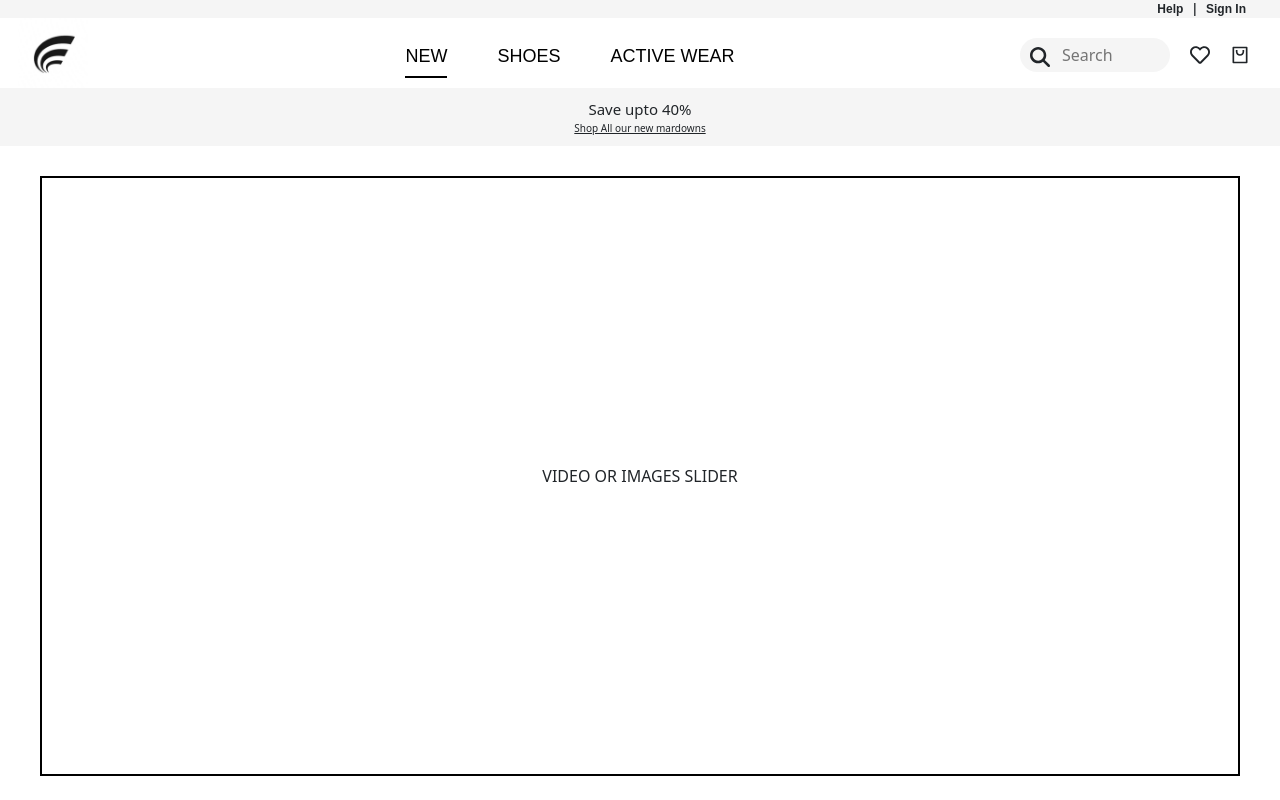
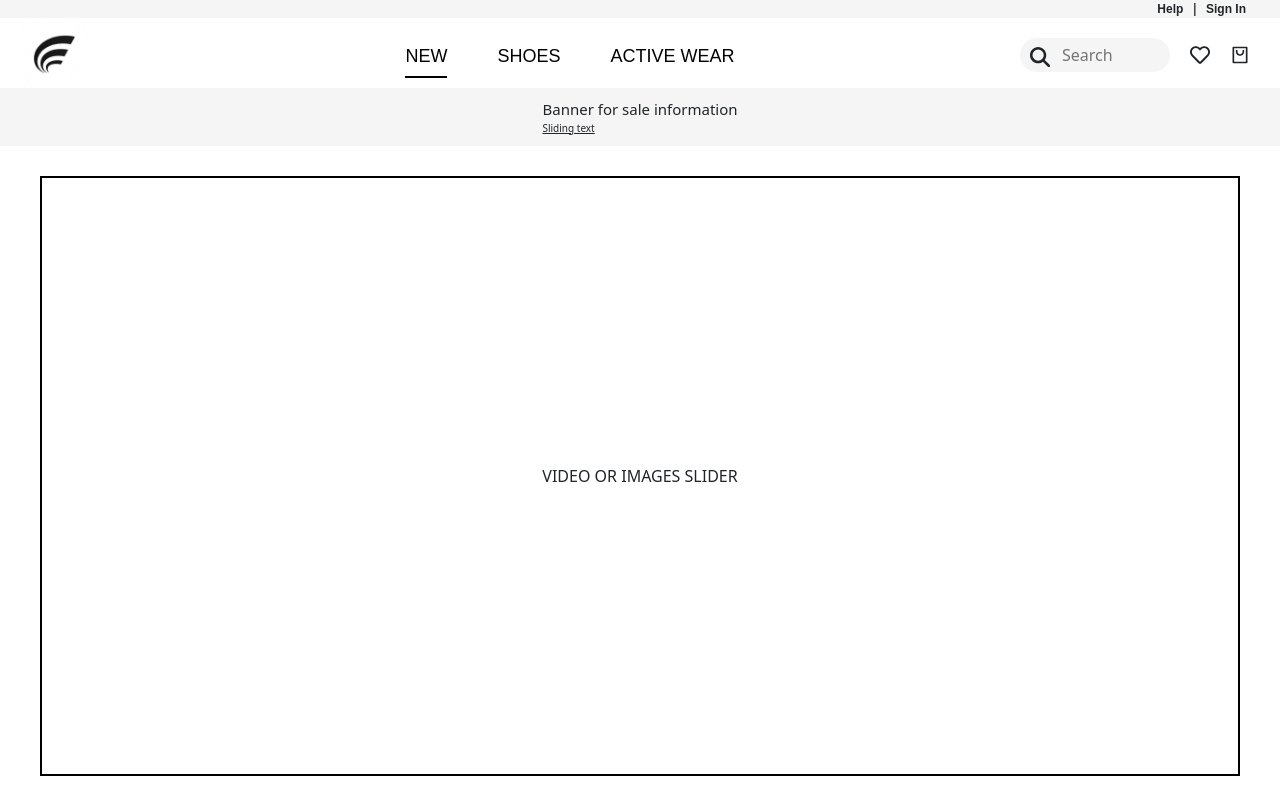
Before and after one commit to dhruvisha08/roger, a React (Create React App) app: page /new-arrivals in a window 1280 px wide. Shown: the top 800 px of the page. Built offline with nearby package versions, Linux system fonts and the light colour scheme.

Commit message:
updated banner info

```diff
--- a/src/components/Banner/Banner.jsx
+++ b/src/components/Banner/Banner.jsx
@@ -4,8 +4,8 @@ import "./banner.scss";
 const Banner = () => {
   return <div className="banner-container">
     <div className="banner-content">
-        <div className="title">Save upto 40%</div>
-        <div className="sub-title">Shop All our new mardowns</div>
+        <div className="title">Banner for sale information</div>
+        <div className="sub-title">Sliding text</div>
     </div>
   </div>;
 };
```
